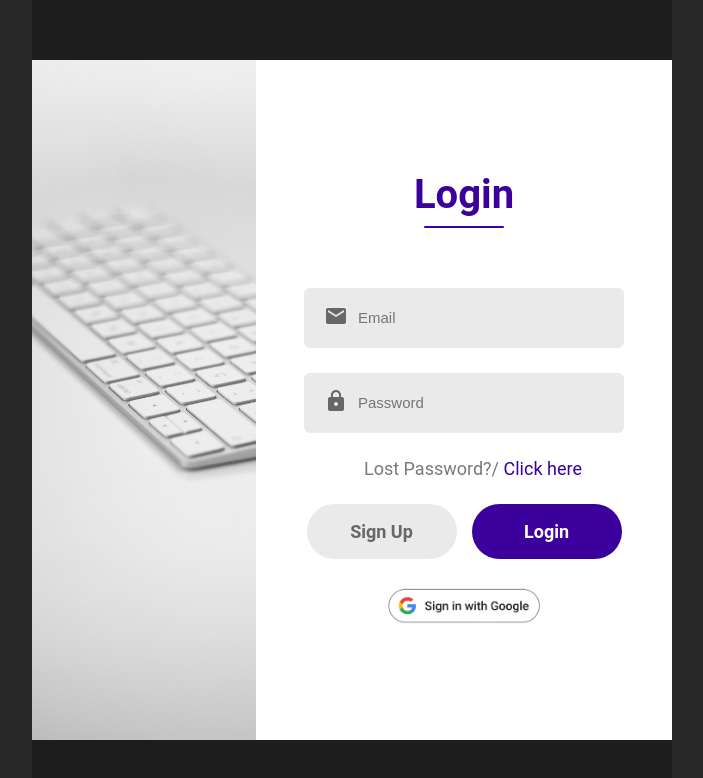
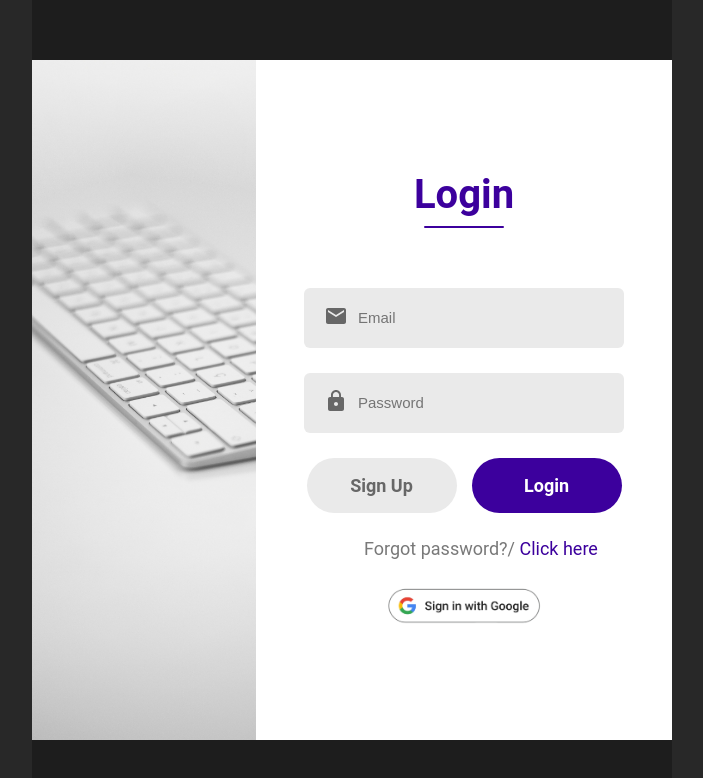
Before and after one commit to jullyanabrasileiro/signin-signup, a React (Create React App) app: page / in a window 1280 px wide. Both pictures are taken after a click on the element "Login". Shown: the top 778 px of the page, without its empty margins (288-991 px from the left). Built offline with nearby package versions, Linux system fonts and the light colour scheme.

Commit message:
design settings

```diff
--- a/src/components/SignInSignUp/SignInSignUp.jsx
+++ b/src/components/SignInSignUp/SignInSignUp.jsx
@@ -38,12 +38,6 @@ export const SignInSignUp = () => {
                         <input type="password" placeholder='Password'/>
                     </div>
 
-                    {
-                        action === "Sign Up" ? <div></div>:
-                        <div className="forgot-password">
-                        <p>Lost Password?/ <span>Click here</span></p></div>
-                    }
-
                     <div className="submit-container">
                         <div className={action==="Login"?"submit gray":"submit"} onClick={() => {setAction("Sign Up")}}>
                             <p>Sign Up</p>
@@ -52,6 +46,12 @@ export const SignInSignUp = () => {
                             <p>Login</p>
                         </div>
                     </div>
+
+                    {
+                        action === "Sign Up" ? <div></div>:
+                        <div className="forgot-password">
+                        <p>Forgot password?/ <span>Click here</span></p></div>
+                    }
 
                     <div className="signin-especials">
                         <SignInwithGoogle />
```
